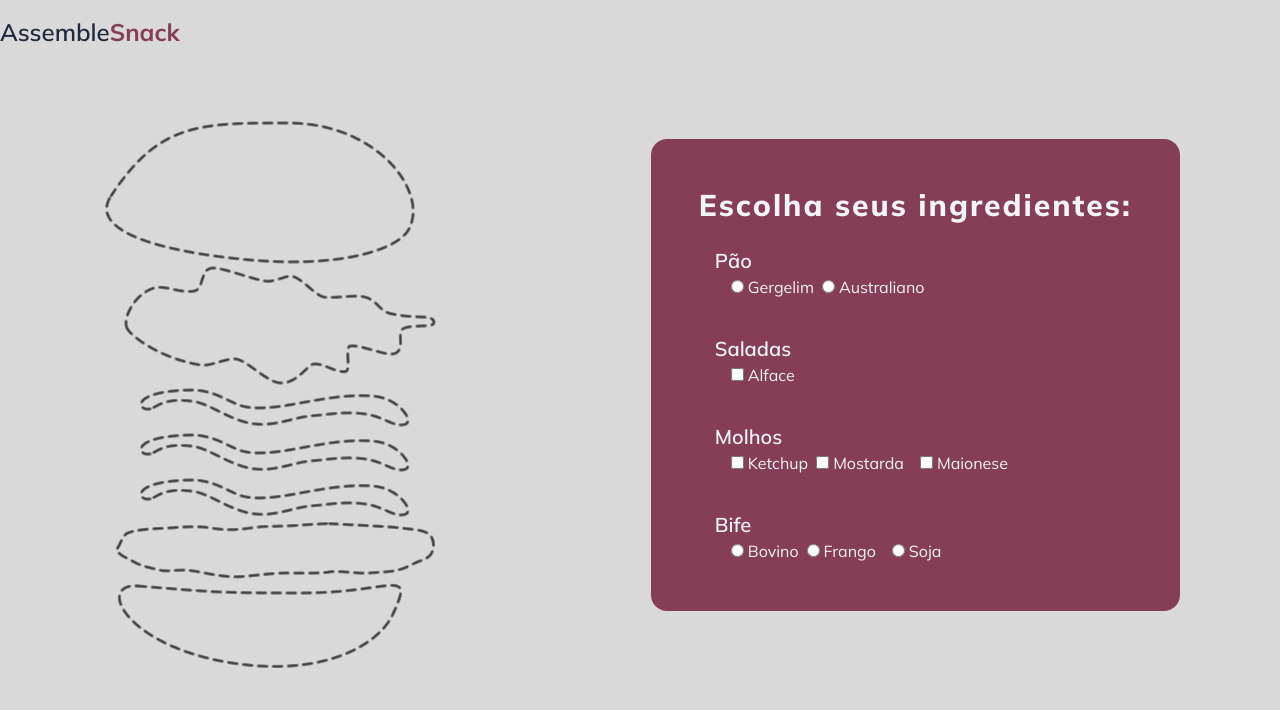
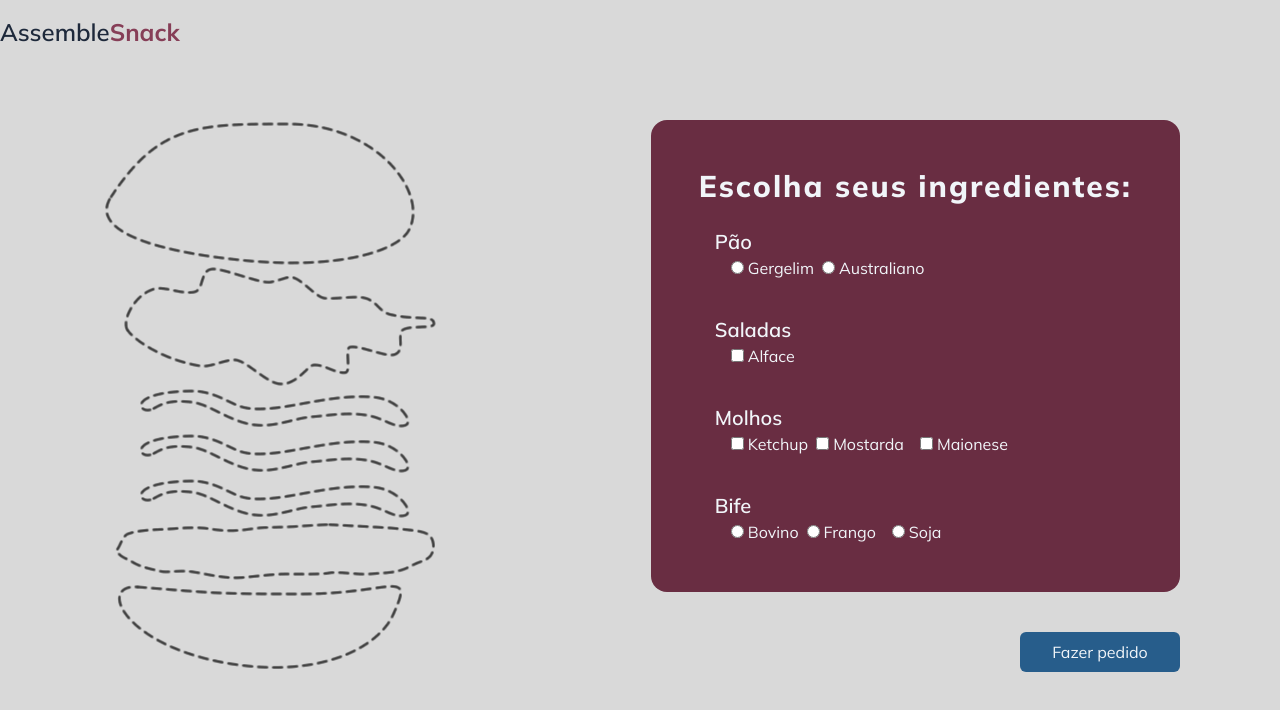
Before and after one commit to ViniciusQuintas/assemble-snack, a Vue app: page / in a window 1280 px wide. Shown: the top 710 px of the page. Built offline with nearby package versions, Linux system fonts and the light colour scheme.

Commit message:
criando botao de fazer pedido

```diff
--- a/src/components/ChoicesComponent.vue
+++ b/src/components/ChoicesComponent.vue
@@ -1,5 +1,6 @@
 <template>
-    <div class="px-5 py-10 mt-14 mb-10 md:mt-0 bg-[#863e57] rounded-2xl md:p-12">
+    <div>
+        <div class="px-5 py-10 mt-14 mb-10 md:mt-0 bg-[#692d42] rounded-2xl md:p-12">
             <div class="mb-6">
                 <h1 class="font-bold text-slate-100 text-xl md:text-3xl">Escolha seus ingredientes: </h1>
             </div>
@@ -12,8 +13,8 @@
                         <label class="text-slate-100" for="gergelim">Gergelim</label>
                     </div>
                     <div class="mx-2">
-                    <input type="radio" name="pao" id="australiano" class="mr-1 accent-[#64b5f6]" value="australiano"
-                        v-model="input_pao">
+                        <input type="radio" name="pao" id="australiano" class="mr-1 accent-[#64b5f6]"
+                            value="australiano" v-model="input_pao">
                         <label class="text-slate-100" for="australiano">Australiano</label>
                     </div>
                 </div>
@@ -37,13 +38,13 @@
                         <label class="text-slate-100" for="ketchup">Ketchup</label>
                     </div>
                     <div class="mx-2">
-                    <input type="checkbox" name="mostarda" id="mostarda" value="mostarda" class="mr-1 accent-[#64b5f6]"
-                        v-model="input_molho">
+                        <input type="checkbox" name="mostarda" id="mostarda" value="mostarda"
+                            class="mr-1 accent-[#64b5f6]" v-model="input_molho">
                         <label class="text-slate-100" for="mostarda">Mostarda</label>
                     </div>
                     <div class="mx-2">
-                    <input type="checkbox" name="maionese" id="maionese" value="maionese" class="mr-1 accent-[#64b5f6]"
-                        v-model="input_molho">
+                        <input type="checkbox" name="maionese" id="maionese" value="maionese"
+                            class="mr-1 accent-[#64b5f6]" v-model="input_molho">
                         <label class="text-slate-100" for="maionese">Maionese</label>
                     </div>
                 </div>
@@ -67,6 +68,10 @@
                         <label class="text-slate-100" for="soja">Soja</label>
                     </div>
                 </div>
+            </div>
+        </div>
+        <div class="text-center md:text-right">
+            <button class="bg-[#275d8b] text-slate-100 px-8 py-2 rounded-md">Fazer pedido</button>
         </div>
     </div>
 </template>
```
Lines whose indentation alone changed are shown as unchanged.
